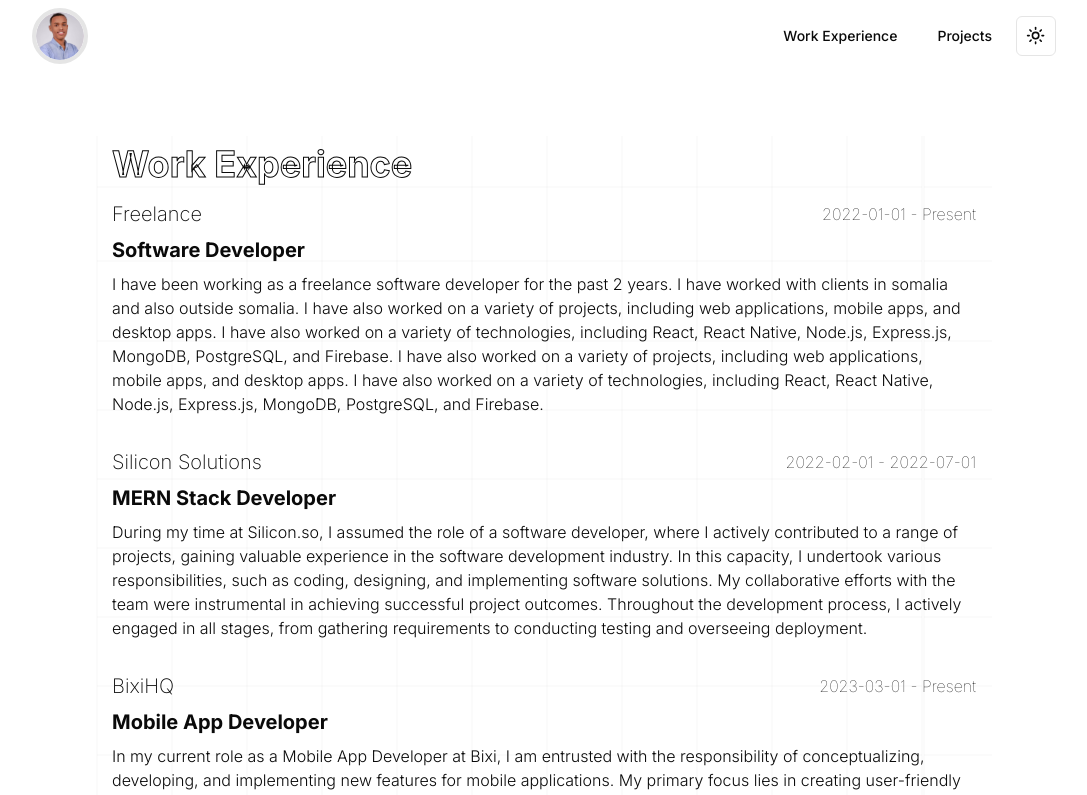
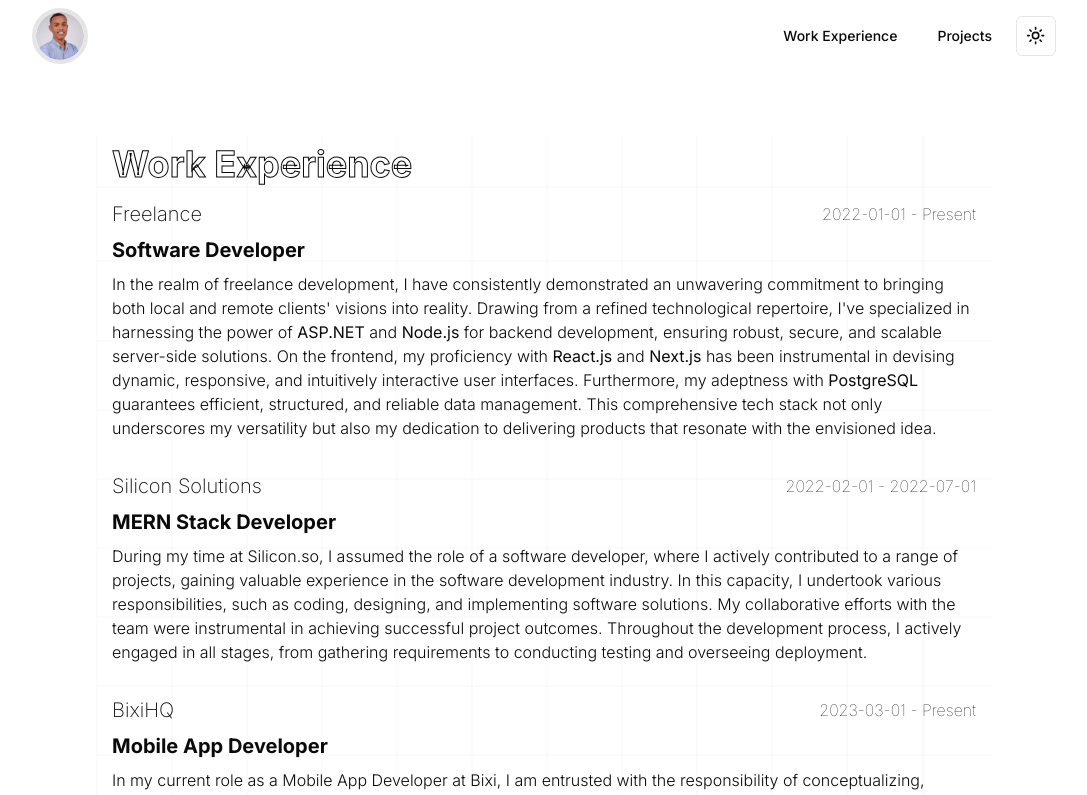
Before and after one commit to aaqyaar/abdizamed, a Next.js app: page /work-experience in a window 1280 px wide. Shown: the top 795 px of the page, without its empty margins (96-1183 px from the left). Built offline with nearby package versions, Linux system fonts and the light colour scheme.

Commit message:
work experience updated

```diff
--- a/app/work-experience/page.tsx
+++ b/app/work-experience/page.tsx
@@ -8,7 +8,7 @@ const workExperience: IWorkExperience[] = [
     startDate: "2022-01-01",
     endDate: "Present",
     description:
-      "I have been working as a freelance software developer for the past 2 years. I have worked with clients in somalia and also outside somalia. I have also worked on a variety of projects, including web applications, mobile apps, and desktop apps. I have also worked on a variety of technologies, including React, React Native, Node.js, Express.js, MongoDB, PostgreSQL, and Firebase. I have also worked on a variety of projects, including web applications, mobile apps, and desktop apps. I have also worked on a variety of technologies, including React, React Native, Node.js, Express.js, MongoDB, PostgreSQL, and Firebase.",
+      "In the realm of freelance development, I have consistently demonstrated an unwavering commitment to bringing both local and remote clients' visions into reality. Drawing from a refined technological repertoire, I've specialized in harnessing the power of <strong>ASP.NET</strong> and <strong>Node.js</strong> for backend development, ensuring robust, secure, and scalable server-side solutions. On the frontend, my proficiency with <strong>React.js</strong> and <strong>Next.js</strong> has been instrumental in devising dynamic, responsive, and intuitively interactive user interfaces. Furthermore, my adeptness with <strong>PostgreSQL</strong> guarantees efficient, structured, and reliable data management. This comprehensive tech stack not only underscores my versatility but also my dedication to delivering products that resonate with the envisioned idea.",
   },
   {
     company: "Silicon Solutions",
@@ -25,7 +25,7 @@ const workExperience: IWorkExperience[] = [
     endDate: "Present",
 
     description:
-      "In my current role as a Mobile App Developer at Bixi, I am entrusted with the responsibility of conceptualizing, developing, and implementing new features for mobile applications. My primary focus lies in creating user-friendly and innovative apps, which entails leveraging cutting-edge technologies like React Native to build dynamic and responsive interfaces. Additionally, I am deeply committed to optimizing app performance to ensure seamless user experiences. As part of my role, I actively participate in various stages of the app development process, from initial ideation and design to rigorous testing and final deployment. I also collaborate with cross-functional teams to define, design, and ship new features. I am also responsible for continuously discovering, evaluating, and implementing new technologies to maximize development efficiency.",
+      "In my current role as a Mobile App Developer at Bixi, I am entrusted with the responsibility of conceptualizing, developing, and implementing new features for mobile applications. My primary focus lies in creating user-friendly and innovative apps, which entails leveraging cutting-edge technologies like <strong>React Native</strong> to build dynamic and responsive interfaces. Additionally, I am deeply committed to optimizing app performance to ensure seamless user experiences. As part of my role, I actively participate in various stages of the app development process, from initial ideation and design to rigorous testing and final deployment. I also collaborate with cross-functional teams to define, design, and ship new features. I am also responsible for continuously discovering, evaluating, and implementing new technologies to maximize development efficiency.",
   },
 ];
 
@@ -52,7 +52,12 @@ export default function WorkExperiencePage() {
                 </h2>
               </div>
               <h3 className="text-xl font-bold">{work.position}</h3>
-              <p className="font-light">{work.description}</p>
+              <p
+                className="font-light"
+                dangerouslySetInnerHTML={{
+                  __html: work.description,
+                }}
+              />
             </div>
           ))}
         </div>
```
